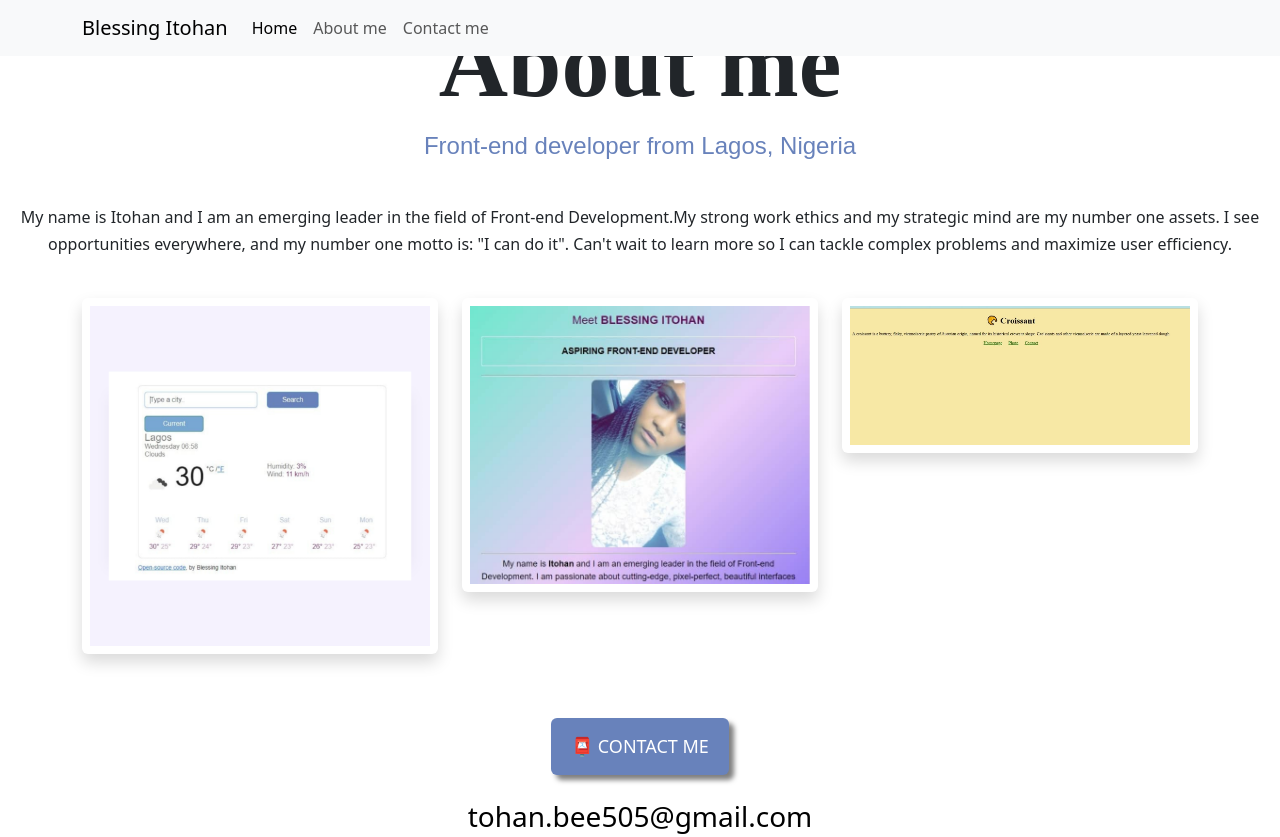
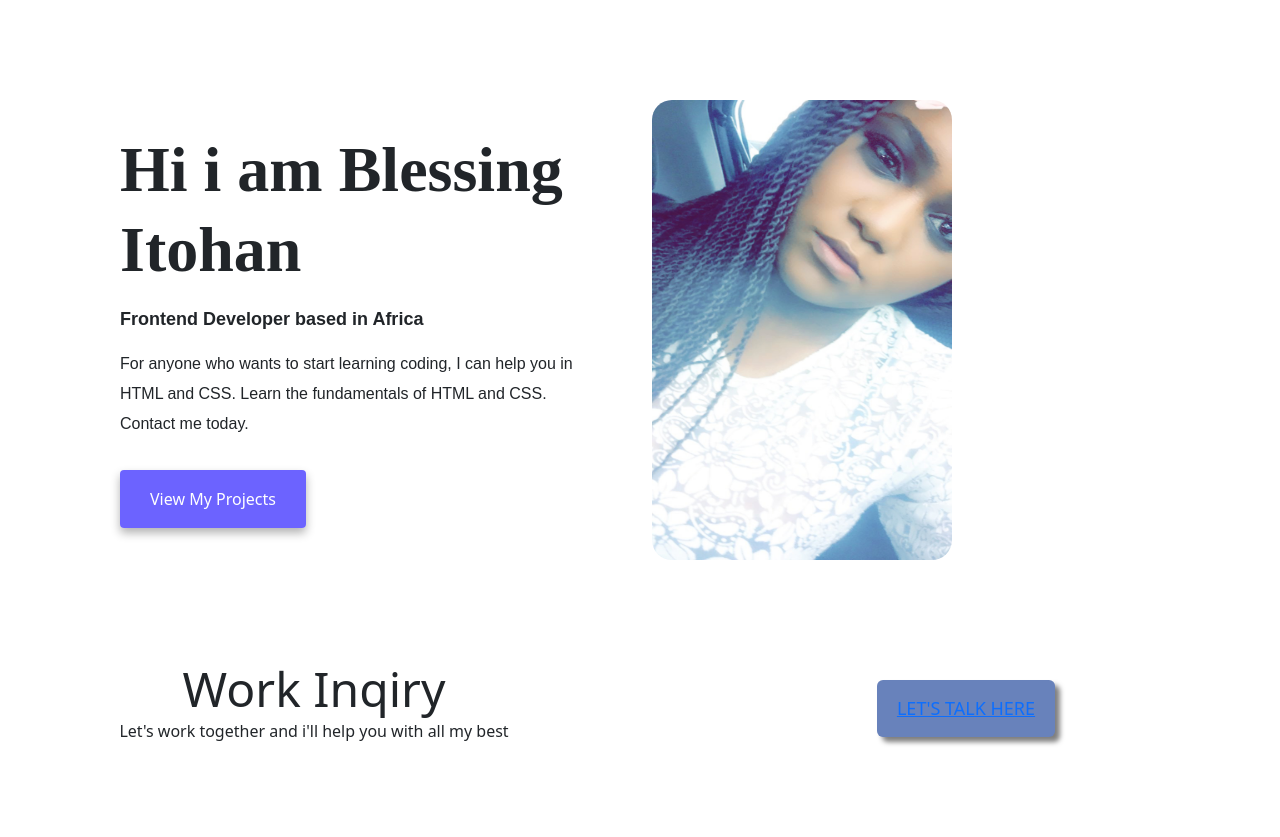
Before and after one commit to Tohan-B/Profile-page, a plain HTML site: page about.html in a window 1280 px wide. After the commit the page ends 800 px from the top, so only its background shows below. Drawn offline with nearby package versions, Linux system fonts and the light colour scheme.

Commit message:
Redid the about page

```diff
--- a/about.html
+++ b/about.html
@@ -17,103 +17,47 @@
     <link rel="stylesheet" href="/style.css" />
   </head>
   <body>
-    <nav class="navbar navbar-expand-lg navbar-light bg-light fixed-top">
-      <div class="container">
-        <a class="navbar-brand" href="/" title="Homepage">Blessing Itohan</a>
-        <button
-          class="navbar-toggler"
-          type="button"
-          data-bs-toggle="collapse"
-          data-bs-target="#navbarNav"
-          aria-controls="navbarNav"
-          aria-expanded="false"
-          aria-label="Toggle navigation"
-        >
-          <span class="navbar-toggler-icon"></span>
-        </button>
-        <div class="collapse navbar-collapse" id="navbarNav">
-          <ul class="navbar-nav">
-            <li class="nav-item">
-              <a
-                class="nav-link active"
-                aria-current="page"
-                href="/"
-                title="Homepage"
-                >Home</a
-              >
-            </li>
-            <li class="nav-item">
-              <a
-                class="nav-link"
-                href="/about.html"
-                title="About Blessing Itohan"
-                >About me</a
-              >
-            </li>
-            <li class="nav-item">
-              <a
-                class="nav-link"
-                href="/about.html#contact"
-                title="Contact Blessing Itohan"
-                >Contact me</a
-              >
-            </li>
-          </ul>
+    <div class="about-section container">
+      <div class="row">
+        <div class="col-md-6 col-sm-6">
+          <div class="about-section-content">
+            <h1 class="mb-3">Hi i am Blessing Itohan</h1>
+            <h2 class="mb-3">Frontend Developer based in Africa</h2>
+            <p class="mb-5">
+              For anyone who wants to start learning coding, I can help you in
+              HTML and CSS. Learn the fundamentals of HTML and CSS. Contact me
+              today.
+            </p>
+
+            <a href="/" class="about-secondary-link">View my projects</a>
+          </div>
         </div>
-      </div>
-    </nav>
-
-    <div class="content-container">
-      <h1>About me</h1>
-      <h3>Front-end developer from Lagos, Nigeria</h3>
-
-      <div class="about-paragraphs text-center">
-        <p>
-          My name is Itohan and I am an emerging leader in the field of
-          Front-end Development.My strong work ethics and my strategic mind are
-          my number one assets. I see opportunities everywhere, and my number
-          one motto is: "I can do it". Can't wait to learn more so I can tackle
-          complex problems and maximize user efficiency.
-        </p>
-      </div>
-
-      <div class="container">
-        <div class="row">
-          <div class="col-sm-4 mb-3">
+        <div class="col-md-6 col-sm-6">
+          <div class="personal-photo">
             <img
-              src="/images/weather2.png"
-              class="img-fluid p-2 shadow rounded"
-              alt="Weather page photo"
-            />
-          </div>
-          <div class="col-sm-4 mb-3">
-            <img
-              src="/images/personal1 (2).jpeg"
-              class="img-fluid p-2 shadow rounded"
-              alt="Personal page photo"
-            />
-          </div>
-          <div class="col-sm-4 mb-3">
-            <img
-              src="/images/Crossaint.jpeg"
-              class="img-fluid p-2 shadow rounded"
-              alt="Croissant page photo"
+              src="images/me.jpeg"
+              alt="My personal photo"
+              class="img-fluid image"
             />
           </div>
         </div>
       </div>
+    </div>
 
-      <div id="contact" class="mt-5">
-        <button>📮 Contact me</button>
-        <a
-          href="mailto:tohan.bee505@gmail.com"
-          class="email-link"
-          title="Blessing Itohan's email"
-        >
-          tohan.bee505@gmail.com
-        </a>
+    <div class="work-inqiry text-center">
+      <div class="row">
+        <div class="col">
+          <h2>Work Inqiry</h2>
+          <p>Let's work together and i'll help you with all my best</p>
+        </div>
+        <div class="col">
+          <button>
+            <a href="mailto:tohan.bee505@gmail.com">Let's talk here</a>
+          </button>
+        </div>
       </div>
     </div>
+
     <script
       src="https://cdn.jsdelivr.net/npm/bootstrap@5.3.0/dist/js/bootstrap.bundle.min.js"
       integrity="sha384-geWF76RCwLtnZ8qwWowPQNguL3RmwHVBC9FhGdlKrxdiJJigb/j/68SIy3Te4Bkz"
--- a/style.css
+++ b/style.css
@@ -97,15 +97,6 @@ p {
   display: block;
 }
 
-.about-paragraphs {
-  display: flex;
-  margin: 30px 0;
-}
-
-.about-paragraphs p {
-  margin: 10px;
-}
-
 .project-description {
   padding: 120px 60px;
 }
@@ -123,9 +114,65 @@ button {
   box-shadow: 5px 5px 5px rgba(0, 0, 0, 0.5);
   margin: 20px auto;
 }
+
 button:hover {
   cursor: pointer;
   opacity: 0.8;
+}
+
+.about-section {
+  padding: 100px 20px;
+}
+
+.about-section h1 {
+  text-align: left;
+  margin: 0;
+  font-family: "Playfair Display", serif;
+  font-size: 64px;
+  line-height: 80px;
+}
+
+.about-section h2 {
+  text-align: left;
+  font-size: 18px;
+  font-family: "Poppins", sans-serif;
+  font-weight: 700;
+  line-height: 27px;
+  letter-spacing: 0em;
+  text-align: left;
+}
+
+.about-section p {
+  font-family: "Poppins", sans-serif;
+  font-size: 16px;
+  font-weight: 400;
+  line-height: 30px;
+  letter-spacing: 0em;
+  text-align: left;
+}
+
+.about-section-content {
+  margin: 30px;
+}
+
+.about-secondary-link {
+  width: 200px;
+  height: 63px;
+  top: 681px;
+  left: 140px;
+  padding: 18px 30px 18px 30px;
+  border-radius: 4px;
+  color: white;
+  text-decoration: none;
+  text-transform: capitalize;
+  background: #6c63ff;
+  box-shadow: var(--box-shadow);
+}
+
+.image {
+  width: 300px;
+  height: 460px;
+  border-radius: 20px;
 }
 
 .email-link {
@@ -139,6 +186,7 @@ button:hover {
 .email-link:hover {
   text-decoration: underline;
 }
+
 @media (max-width: 567px) {
   h1,
   h2,
@@ -161,4 +209,16 @@ button:hover {
   .email-link {
     font-size: 20px;
   }
+  .about-secondary-link {
+    width: 100%;
+    height: auto;
+    display: block;
+    text-align: center;
+  }
+
+  .image {
+    width: 200px;
+    height: 360px;
+    border-radius: 20px;
+  }
 }
```
Also changed, not shown: images/me.jpeg (added).
